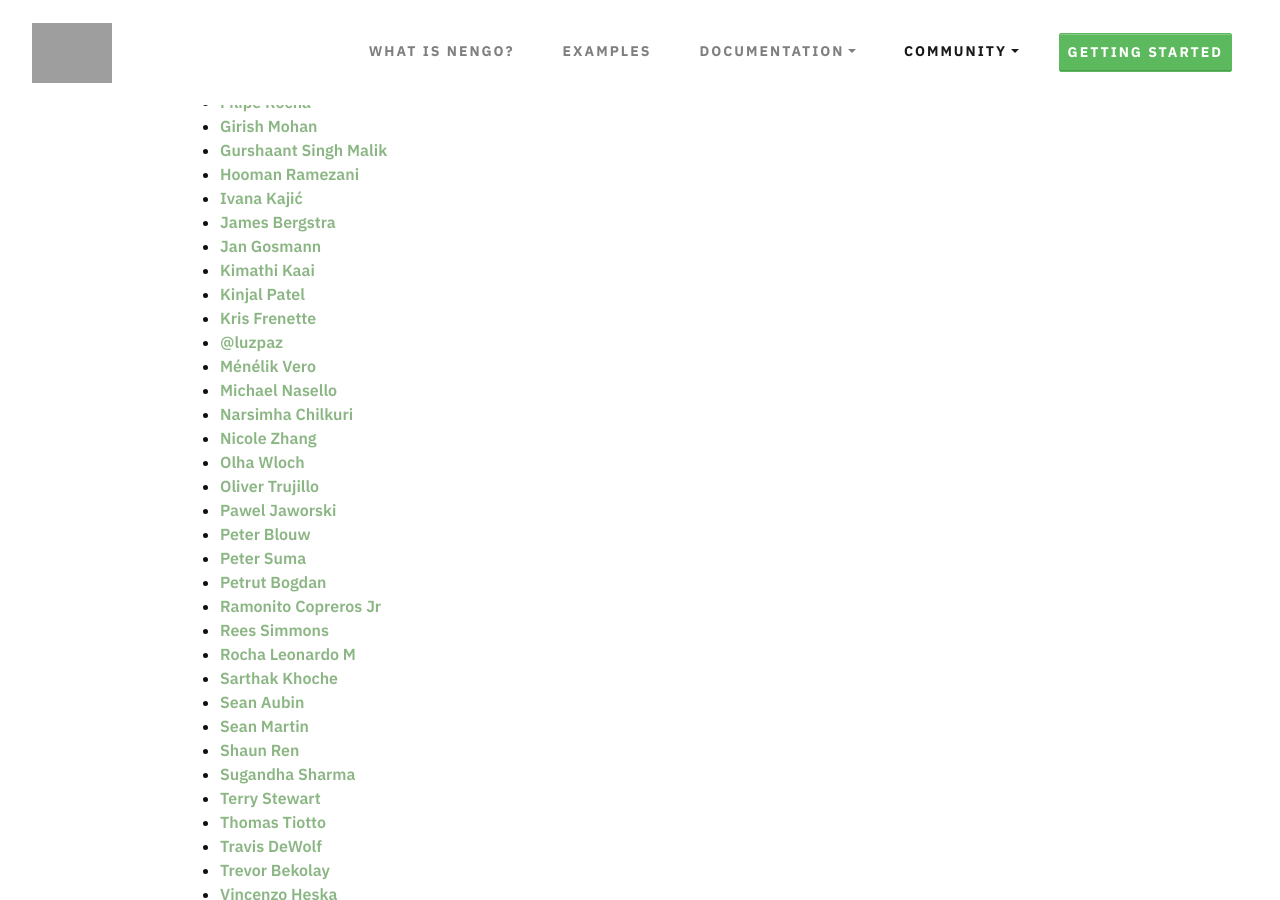
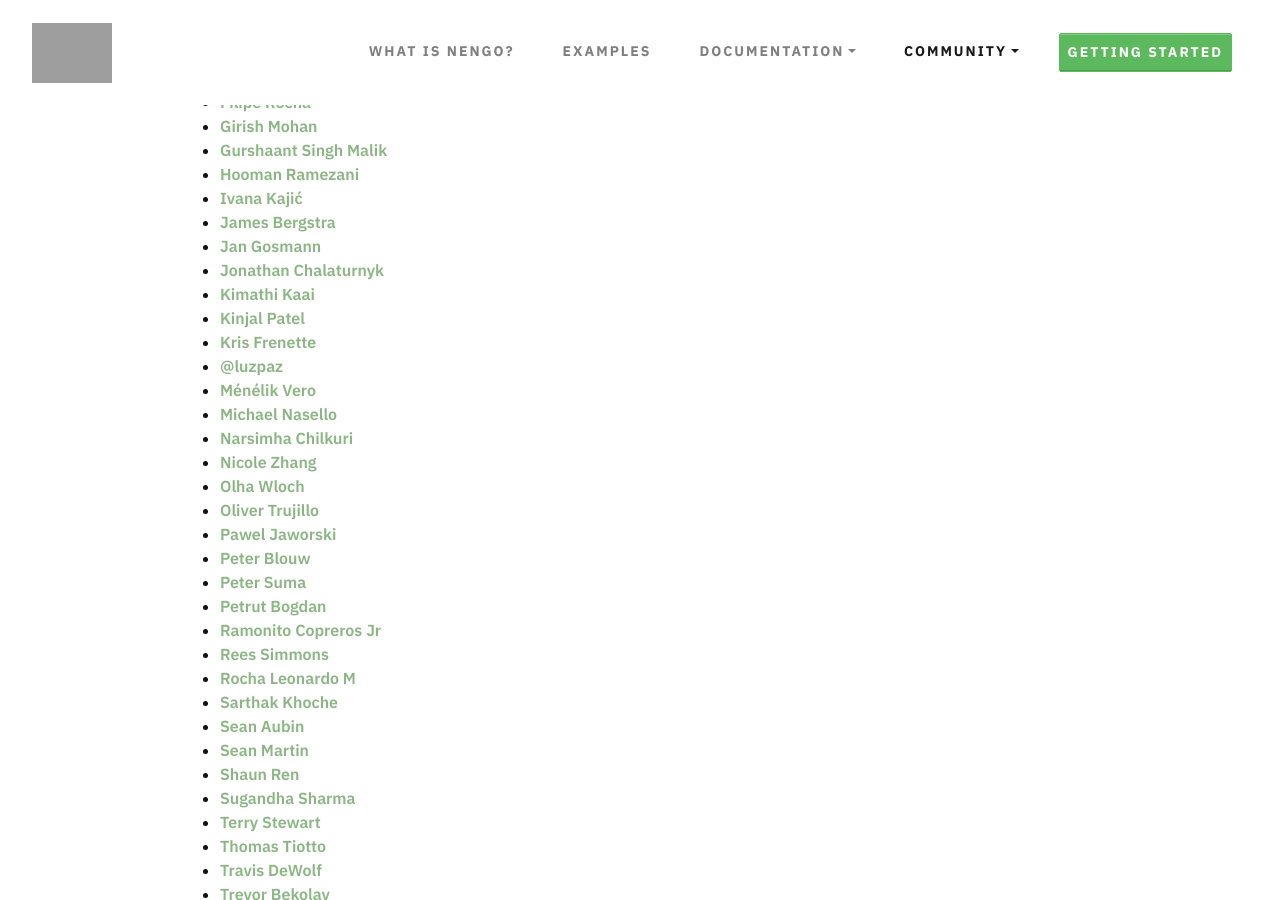
Before and after one commit to nengo/nengo.github.io, a Jekyll site: the page built from people.md, in a window 1280 px wide and 900 px high, scrolled down 890 px. Built offline with Jekyll 4.4.1, drawn with Linux system fonts in a browser that asks for light colours; nearby versions of some CDN libraries.

Commit message:
Add new name for Fall 2021 Co-op term
Adding Jonathan Chalaturnyk to people.md as part of Fall 2021 Co-op onboarding and Nengo CAA.

```diff
--- a/people.md
+++ b/people.md
@@ -44,6 +44,7 @@
 - [Ivana Kajić](mailto:ivana.kajic@gmail.com)
 - [James Bergstra](mailto:james.bergstra@gmail.com)
 - [Jan Gosmann](mailto:jan@hyper-world.de)
+- [Jonathan Chalaturnyk](mailto:jonathan.chalaturnyk@appliedbrainresearch.com)
 - [Kimathi Kaai](mailto:kimathikaai@gmail.com)
 - [Kinjal Patel](mailto:kinjalp.patel@mail.utoronto.ca)
 - [Kris Frenette](mailto:kris.frenette@appliedbrainresearch.com)
```
